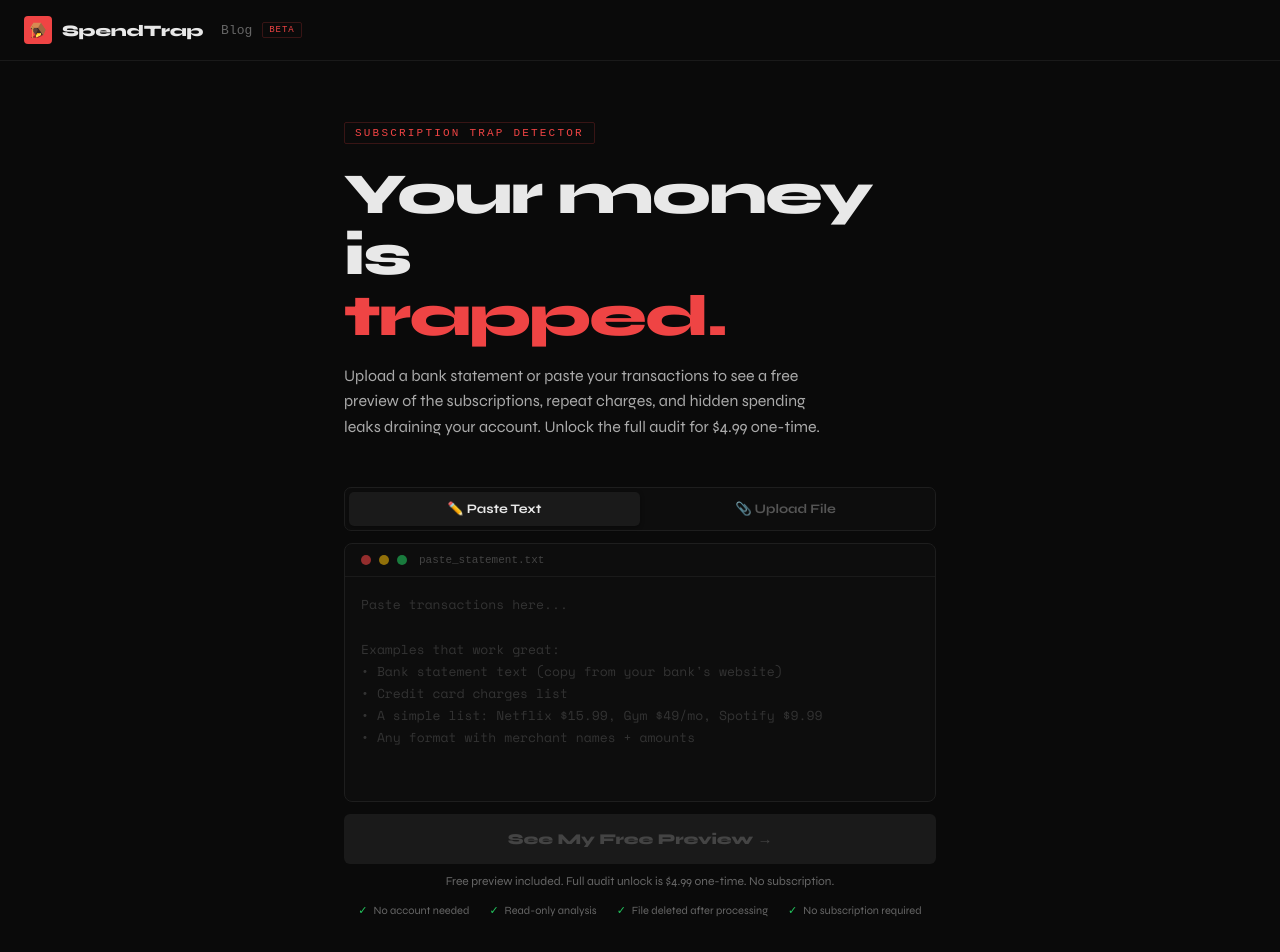
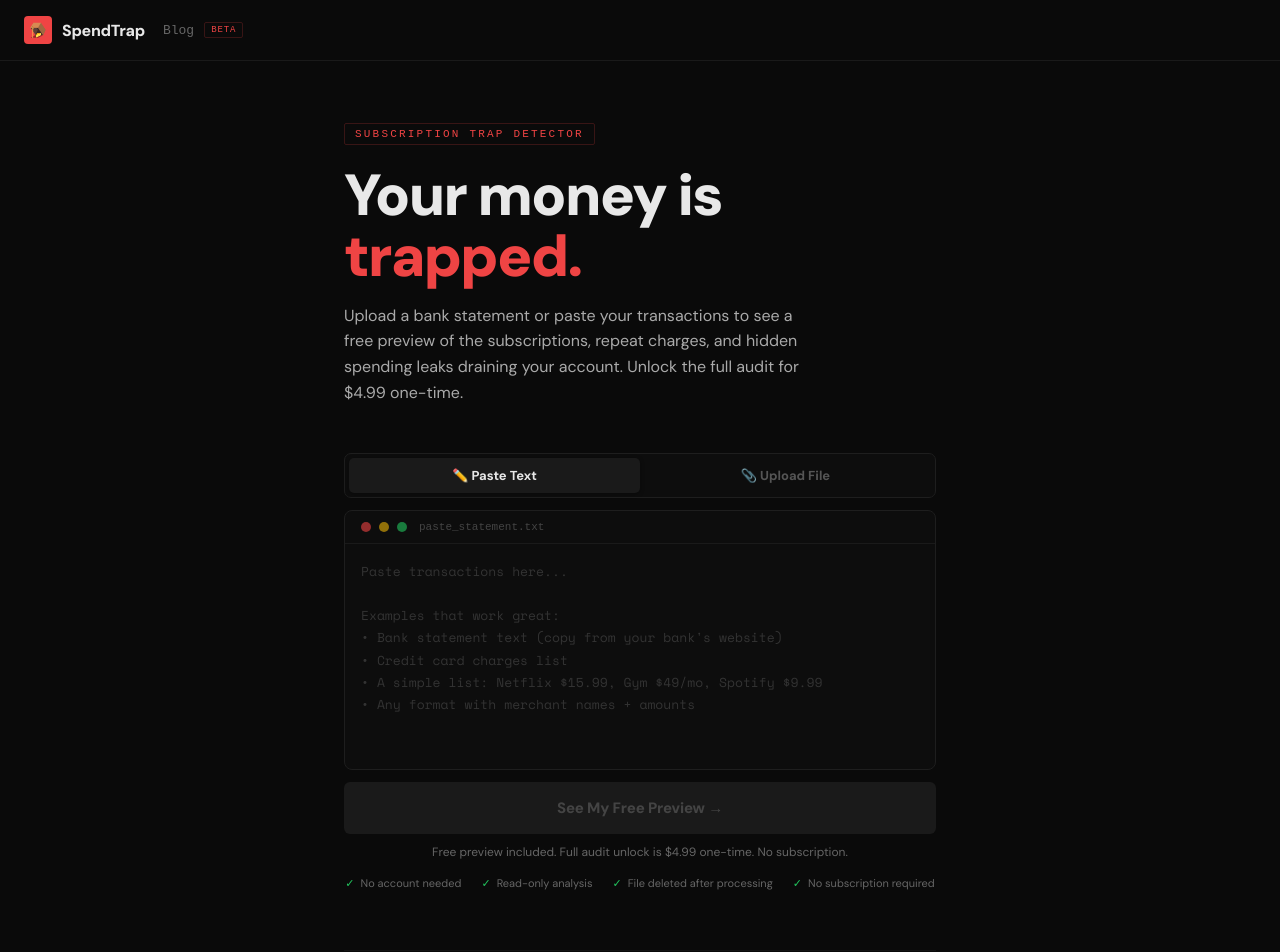
Before and after one commit to praymond24/spendtrap, a Next.js app: page / in a window 1280 px wide. Shown: the top 952 px of the page. Built offline with nearby package versions, Linux system fonts and the light colour scheme.

Commit message:
Replace Syne with DM Sans - fix G rendering

```diff
--- a/spendtrap.jsx
+++ b/spendtrap.jsx
@@ -38,10 +38,10 @@ function generatePDF(result) {
 <head>
   <meta charset="utf-8"/>
   <title>SpendTrap Audit Report</title>
-  <link href="https://fonts.googleapis.com/css2?family=Space+Mono:wght@400;700&family=Syne:wght@400;700;800;900&display=swap" rel="stylesheet"/>
+  <link href="https://fonts.googleapis.com/css2?family=Space+Mono:wght@400;700&family=DM+Sans:wght@400;500;700;800;900&display=swap" rel="stylesheet"/>
   <style>
     * { box-sizing: border-box; margin: 0; padding: 0; }
-    body { font-family: 'Syne', sans-serif; background: #fff; color: #1a1a1a; padding: 48px; max-width: 800px; margin: 0 auto; }
+    body { font-family: 'DM Sans', sans-serif; background: #fff; color: #1a1a1a; padding: 48px; max-width: 800px; margin: 0 auto; }
     @media print {
       body { padding: 24px; }
       .no-print { display: none !important; }
@@ -530,7 +530,7 @@ export default function SpendTrap() {
 
   const fontLink = (
     <style>{`
-      @import url('https://fonts.googleapis.com/css2?family=Space+Mono:wght@400;700&family=Syne:wght@400;700;800;900&display=swap');
+      @import url('https://fonts.googleapis.com/css2?family=Space+Mono:wght@400;700&family=DM+Sans:wght@400;500;700;800;900&display=swap');
       * { box-sizing: border-box; margin: 0; padding: 0; }
       body { background: #0a0a0a; }
       ::-webkit-scrollbar { width: 4px; }
@@ -551,7 +551,7 @@ export default function SpendTrap() {
   );
 
   const shell = (children) => (
-    <div style={{ minHeight: "100vh", background: "#0a0a0a", color: "#e8e8e8", fontFamily: "'Syne', sans-serif", overflowX: "hidden" }}>
+    <div style={{ minHeight: "100vh", background: "#0a0a0a", color: "#e8e8e8", fontFamily: "'DM Sans', sans-serif", overflowX: "hidden" }}>
       {fontLink}
       {verifying && (
         <div style={{ position: "fixed", inset: 0, background: "#000000ee", display: "flex", alignItems: "center", justifyContent: "center", zIndex: 2000 }}>
@@ -570,7 +570,7 @@ export default function SpendTrap() {
           <span style={{ fontSize: 9, color: "#ef4444", fontFamily: "monospace", border: "1px solid #ef444433", padding: "2px 6px", borderRadius: 2, letterSpacing: "0.1em" }}>BETA</span>
         </div>
         {screen !== "home" && (
-          <button onClick={resetAll} style={{ background: "none", border: "1px solid #222", color: "#666", fontSize: 12, padding: "6px 14px", borderRadius: 4, cursor: "pointer", fontFamily: "'Syne', sans-serif" }}>
+          <button onClick={resetAll} style={{ background: "none", border: "1px solid #222", color: "#666", fontSize: 12, padding: "6px 14px", borderRadius: 4, cursor: "pointer", fontFamily: "'DM Sans', sans-serif" }}>
             ← New Audit
           </button>
         )}
@@ -604,7 +604,7 @@ export default function SpendTrap() {
           {[{ id: "paste", label: "✏️  Paste Text" }, { id: "upload", label: "📎  Upload File" }].map(t => (
             <button key={t.id} onClick={() => setTab(t.id)} style={{
               flex: 1, padding: "9px 0", border: "none", borderRadius: 5, cursor: "pointer",
-              fontFamily: "'Syne', sans-serif", fontSize: 13, fontWeight: 700,
+              fontFamily: "'DM Sans', sans-serif", fontSize: 13, fontWeight: 700,
               background: tab === t.id ? "#1a1a1a" : "transparent",
               color: tab === t.id ? "#e8e8e8" : "#555",
               boxShadow: tab === t.id ? "0 1px 4px #00000060" : "none",
@@ -714,7 +714,7 @@ export default function SpendTrap() {
             color: canSubmit ? "#fff" : "#444",
             border: "none", borderRadius: 6, padding: "16px",
             fontSize: 15, fontWeight: 800, cursor: canSubmit ? "pointer" : "not-allowed",
-            fontFamily: "'Syne', sans-serif", letterSpacing: "-0.01em",
+            fontFamily: "'DM Sans', sans-serif", letterSpacing: "-0.01em",
             transition: "all 0.2s ease",
           }}>
           See My Free Preview →
@@ -779,7 +779,7 @@ export default function SpendTrap() {
       <div style={{ fontSize: 40, marginBottom: 20 }}>🤔</div>
       <h2 style={{ fontSize: 22, fontWeight: 800, marginBottom: 12 }}>Couldn't Parse That</h2>
       <p style={{ color: "#666", marginBottom: 28, lineHeight: 1.6 }}>{errorMsg}</p>
-      <button onClick={resetAll} style={{ background: "#ef4444", color: "#fff", border: "none", padding: "12px 28px", borderRadius: 6, fontSize: 14, fontWeight: 700, cursor: "pointer", fontFamily: "'Syne', sans-serif" }}>Try Again</button>
+      <button onClick={resetAll} style={{ background: "#ef4444", color: "#fff", border: "none", padding: "12px 28px", borderRadius: 6, fontSize: 14, fontWeight: 700, cursor: "pointer", fontFamily: "'DM Sans', sans-serif" }}>Try Again</button>
     </div>
   );
 
@@ -998,7 +998,7 @@ export default function SpendTrap() {
                           <div style={{ fontSize: 11, color: "#555" }}>Save ${swap.monthlySavings?.toFixed(0)}/mo · ${swap.annualSavings?.toFixed(0)}/yr</div>
                         </div>
                         <a href={url} target="_blank" rel="noopener noreferrer"
-                          style={{ background: "#22c55e22", color: "#22c55e", border: "1px solid #22c55e44", borderRadius: 5, padding: "8px 16px", fontSize: 11, fontWeight: 700, cursor: "pointer", fontFamily: "'Syne', sans-serif", letterSpacing: "0.05em", whiteSpace: "nowrap", textDecoration: "none", display: "inline-block" }}
+                          style={{ background: "#22c55e22", color: "#22c55e", border: "1px solid #22c55e44", borderRadius: 5, padding: "8px 16px", fontSize: 11, fontWeight: 700, cursor: "pointer", fontFamily: "'DM Sans', sans-serif", letterSpacing: "0.05em", whiteSpace: "nowrap", textDecoration: "none", display: "inline-block" }}
                           onMouseEnter={e => e.currentTarget.style.background = "#22c55e44"}
                           onMouseLeave={e => e.currentTarget.style.background = "#22c55e22"}>
                           {swap.action || "Switch Now"} ↗
@@ -1026,10 +1026,10 @@ export default function SpendTrap() {
             "SpendTrap found ${Math.round(result.totalAnnualWaste).toLocaleString()}/year in wasted spending in my account. My Waste Score was {result.wasteScore}. What would yours be?"
           </p>
           <div style={{ display: "flex", gap: 10, justifyContent: "center", flexWrap: "wrap" }}>
-            <button onClick={handleShare} style={{ background: shareFlash ? "#22c55e" : "#ef4444", color: "#fff", border: "none", borderRadius: 6, padding: "12px 24px", fontSize: 14, fontWeight: 800, cursor: "pointer", fontFamily: "'Syne', sans-serif", transition: "background 0.3s ease" }}>
+            <button onClick={handleShare} style={{ background: shareFlash ? "#22c55e" : "#ef4444", color: "#fff", border: "none", borderRadius: 6, padding: "12px 24px", fontSize: 14, fontWeight: 800, cursor: "pointer", fontFamily: "'DM Sans', sans-serif", transition: "background 0.3s ease" }}>
               {shareFlash ? "✓ Copied!" : "Share on X →"}
             </button>
-            <button onClick={resetAll} style={{ background: "transparent", color: "#888", border: "1px solid #333", borderRadius: 6, padding: "12px 24px", fontSize: 14, fontWeight: 700, cursor: "pointer", fontFamily: "'Syne', sans-serif" }}>
+            <button onClick={resetAll} style={{ background: "transparent", color: "#888", border: "1px solid #333", borderRadius: 6, padding: "12px 24px", fontSize: 14, fontWeight: 700, cursor: "pointer", fontFamily: "'DM Sans', sans-serif" }}>
               Audit Another Statement
             </button>
           </div>
@@ -1060,13 +1060,13 @@ export default function SpendTrap() {
           {reportUnlocked ? (
             <button
               onClick={() => generatePDF(result)}
-              style={{ background: "#22c55e", color: "#fff", border: "none", borderRadius: 6, padding: "12px 22px", fontSize: 13, fontWeight: 800, cursor: "pointer", fontFamily: "'Syne', sans-serif", whiteSpace: "nowrap" }}>
+              style={{ background: "#22c55e", color: "#fff", border: "none", borderRadius: 6, padding: "12px 22px", fontSize: 13, fontWeight: 800, cursor: "pointer", fontFamily: "'DM Sans', sans-serif", whiteSpace: "nowrap" }}>
               ⬇ Download PDF
             </button>
           ) : (
             <button
               onClick={() => setShowPayModal(true)}
-              style={{ background: "#f97316", color: "#fff", border: "none", borderRadius: 6, padding: "12px 22px", fontSize: 13, fontWeight: 800, cursor: "pointer", fontFamily: "'Syne', sans-serif", whiteSpace: "nowrap" }}>
+              style={{ background: "#f97316", color: "#fff", border: "none", borderRadius: 6, padding: "12px 22px", fontSize: 13, fontWeight: 800, cursor: "pointer", fontFamily: "'DM Sans', sans-serif", whiteSpace: "nowrap" }}>
               Unlock for $4.99 →
             </button>
           )}
@@ -1105,13 +1105,13 @@ export default function SpendTrap() {
                   onClick={() => {
                     if (result) localStorage.setItem("spendtrap_result", JSON.stringify(result));
                   }}
-                  style={{ display: "block", background: "#ef4444", color: "#fff", border: "none", borderRadius: 7, padding: "14px", fontSize: 15, fontWeight: 800, cursor: "pointer", fontFamily: "'Syne', sans-serif", textAlign: "center", textDecoration: "none" }}>
+                  style={{ display: "block", background: "#ef4444", color: "#fff", border: "none", borderRadius: 7, padding: "14px", fontSize: 15, fontWeight: 800, cursor: "pointer", fontFamily: "'DM Sans', sans-serif", textAlign: "center", textDecoration: "none" }}>
                   Unlock Full Audit — $4.99
                 </a>
 
                 <button
                   onClick={() => { setShowPayModal(false); setAwaitingReturn(false); }}
-                  style={{ background: "none", border: "none", color: "#555", fontSize: 12, cursor: "pointer", fontFamily: "'Syne', sans-serif", padding: "4px" }}>
+                  style={{ background: "none", border: "none", color: "#555", fontSize: 12, cursor: "pointer", fontFamily: "'DM Sans', sans-serif", padding: "4px" }}>
                   Maybe later
                 </button>
               </div>
```
